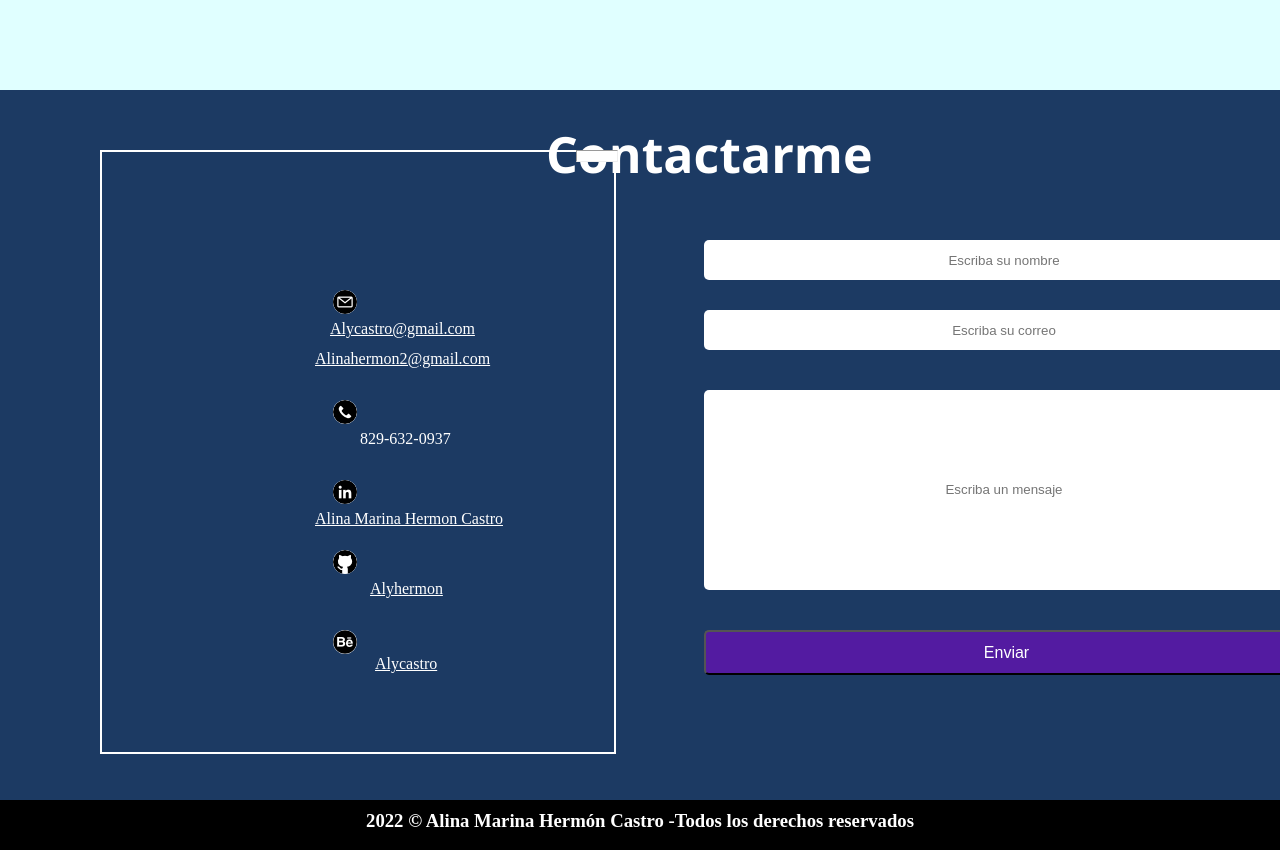
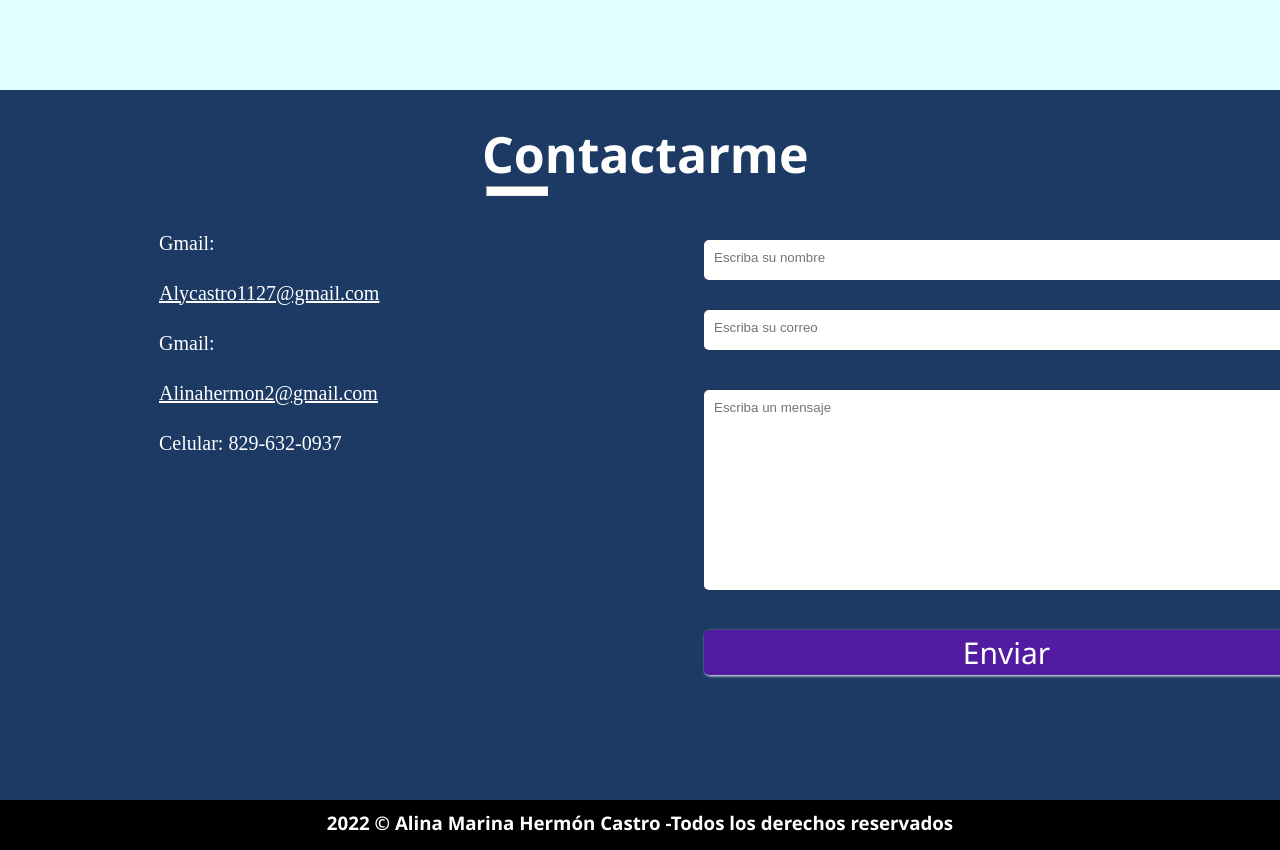
Before and after one commit to Alyhermon/Myportfolio_noficial, a Vue app in the folder portafolio/: page / in a window 1280 px wide. Shown: the part 2260-3110 px from the top of the page. Built offline with nearby package versions, Linux system fonts and the light colour scheme.

Commit message:
Casi seccion contactar

```diff
--- a/portafolio/src/components/Home.vue
+++ b/portafolio/src/components/Home.vue
@@ -55,23 +55,28 @@
 
         <div class="contactos">
             <h1>Contactarme</h1>
+            <br>
+            <br>
             <hr>
 
             <!--Contactanos-->
 
             <div class="contactarme">
 
+                <div class="menu">
+                    <ul>
+                        <li>Gmail: <a href="#">Alycastro1127@gmail.com</a></li>
+                        <li>Gmail: <a href="#">Alinahermon2@gmail.com</a></li>
+                        <li>Celular: 829-632-0937</li>
+                    </ul>
+                </div>
 
-                <img src="../assets/email.png" alt="Gmail" id="Gmail">
-                <a href="#" id="Email">Alycastro@gmail.com</a>
+                <!--<a href="#" id="Email">Alycastro@gmail.com</a>
                 <a href="#" id="Email2">Alinahermon2@gmail.com</a>
                 <img src="../assets/llamada-telefonica (1).png" alt="Telefono" id="telefono"> <li>829-632-0937</li>
                 <img src="../assets/linkedin.png" alt="Linkendin" id="linkedin"> <a href="#" id="linkedinA"> Alina Marina Hermon Castro </a></a>
                 <img src="../assets/github.png" alt="Github" id="github"> <a href="#" id="githubA">Alyhermon</a>
-                <img src="../assets/behance.png" alt="Behabce" id="behance"> <a href="#" id="behanceA">Alycastro</a>
-
-            </div>
-
+                <img src="../assets/behance.png" alt="Behabce" id="behance"> <a href="#" id="behanceA">Alycastro</a>-->
 
 
             <div class="cajaP">
@@ -83,6 +88,7 @@
             </form>
 
             </div>
+        </div>
 
         </div>
 
@@ -301,19 +307,6 @@
 
     /*Seccion Contactos */
 
-    /*<div class="contactarme">
-                <h1>Contactarme</h1>
-
-                <img src="../assets/email.png" alt="Gmail">
-                <a href="#">Alycastro@gmail.com</a>
-                <a href="">Alinahermon2@gmail.com</a>
-                <img src="../assets/llamada-telefonica (1).png" alt="Telefono"> <li>829-632-0937</li>
-                <img src="../assets/linkedin.png" alt="Linkendin"> <a href="#">Alina Marina Hermon Castro</a>
-                <img src="../assets/github.png" alt="Github"> <a href="#">Alyhermon</a>
-                <img src="../assets/behance.png" alt="Github"> <a href="#">Alycastro</a>
-
-            </div>*/
-
     .contactos{
         background-color: #1C3A63;
         height: 650px;
@@ -327,16 +320,16 @@
         margin: -30px;
         font-size: 50px;
         color: white;
-        padding-left: 45%;
+        padding-left: 40%;
     }
 
     .contactos hr{
 
         position: absolute;
-        left: 45%;
+        left: 38%;
         background-color: white;
-        height: 10px;
-        width: 40px;
+        height: 8px;
+        width: 60px;
     }
 
     .contactarme{
@@ -346,11 +339,22 @@
         width: 40%;
         height: 600px;
         float: left;
-        border: 2px solid white;
+    }
+
+    .contactarme .menu ul{
+        position: absolute;
+        line-height: 50px;
+        margin-left: 39px;
+        width: 250px;
+    }
+
+    .contactarme .menu ul li a{
+        color: white;
     }
 
 
-    .contactarme #Gmail{
+
+    /** .contactarme #Gmail{
         background-color: white;
         border-radius: 20px;
         position: absolute;
@@ -374,7 +378,6 @@
 
     }
 
-    /**Telefono */
 
     .contactarme #telefono{
         background-color: white;
@@ -393,7 +396,7 @@
         color: white;
     }
 
-    /**Linkendin */
+
 
     .contactarme #linkedin{
         background-color: white;
@@ -413,7 +416,6 @@
     }
 
 
-    /*Github*/
 
     .contactarme #github{
         background-color: white;
@@ -432,7 +434,6 @@
 
     }
 
-    /**Behance */
 
     .contactarme #behance{
         background-color: white;
@@ -449,10 +450,9 @@
         left: 375px;
         color: white;
 
-    }
+    }*/
 
     input[type='text'] {
-        text-align:center;
         border-radius: 5px;
         border: none;
         position: absolute;
@@ -462,6 +462,13 @@
         width: 600px;
         float: none;
     }
+
+    input[type='text']::placeholder{
+        position: absolute;
+        top: 10px;
+        left: 10px;
+    }
+
 
     #segundo{
         border: none;
@@ -477,15 +484,20 @@
     #tercero{
         border: none;
         border-radius: 5px;
-        text-align: center;
         line-height: 200px;
+        text-align: left;
         position: absolute;
         top:2650px;
         left: 55%;
-        display: inline-block;
         height: 200px;
         width: 600px;
         float: none;
+    }
+
+    #tercero::placeholder{
+        position: absolute;
+        top: 10px;
+        left: 10px;
     }
 
     input[type='submit']{
@@ -497,12 +509,17 @@
         font-size: 100%;
         width: 605px;
         height: 45px;
+        font-family: 'Segoe UI', Tahoma, Geneva, Verdana, sans-serif;
+        border: none;
+        box-shadow: 1px 1px 3px white;
+        font-size: 30px;
         background-color: #531ba1;
     }
 
     /**Copyrigth */
 
     .copyright{
+        font-family: 'Segoe UI', Tahoma, Geneva, Verdana, sans-serif;
         background-color: black;
         padding-top: 10px;
         height: 40px;
```
